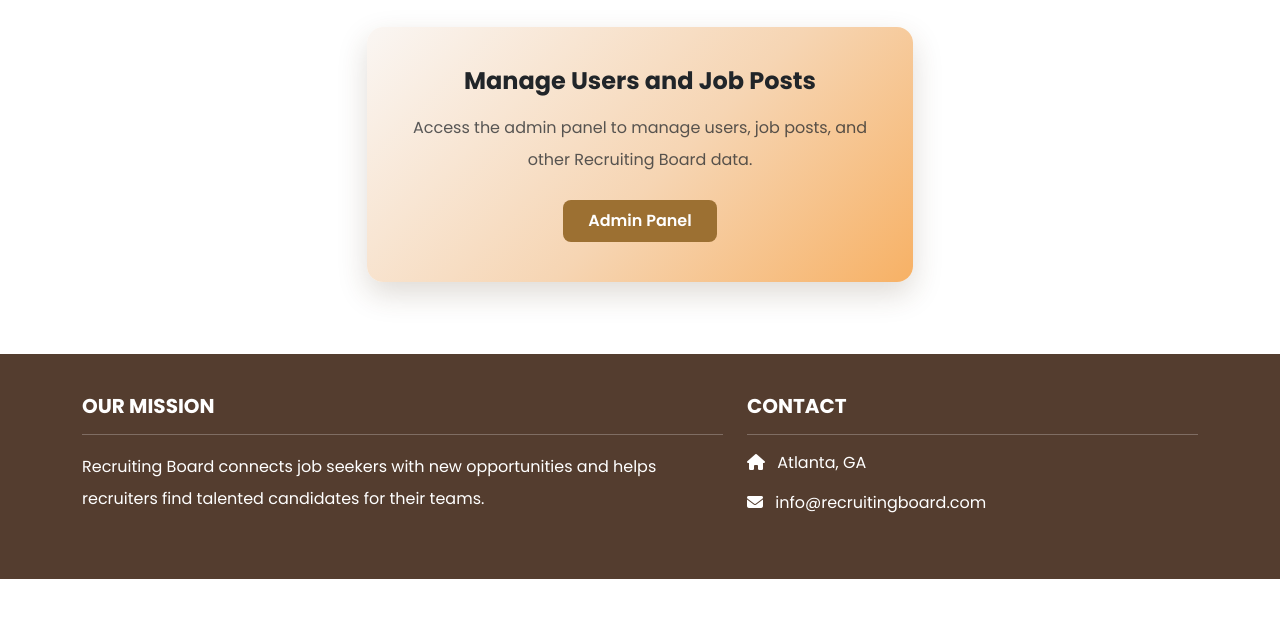
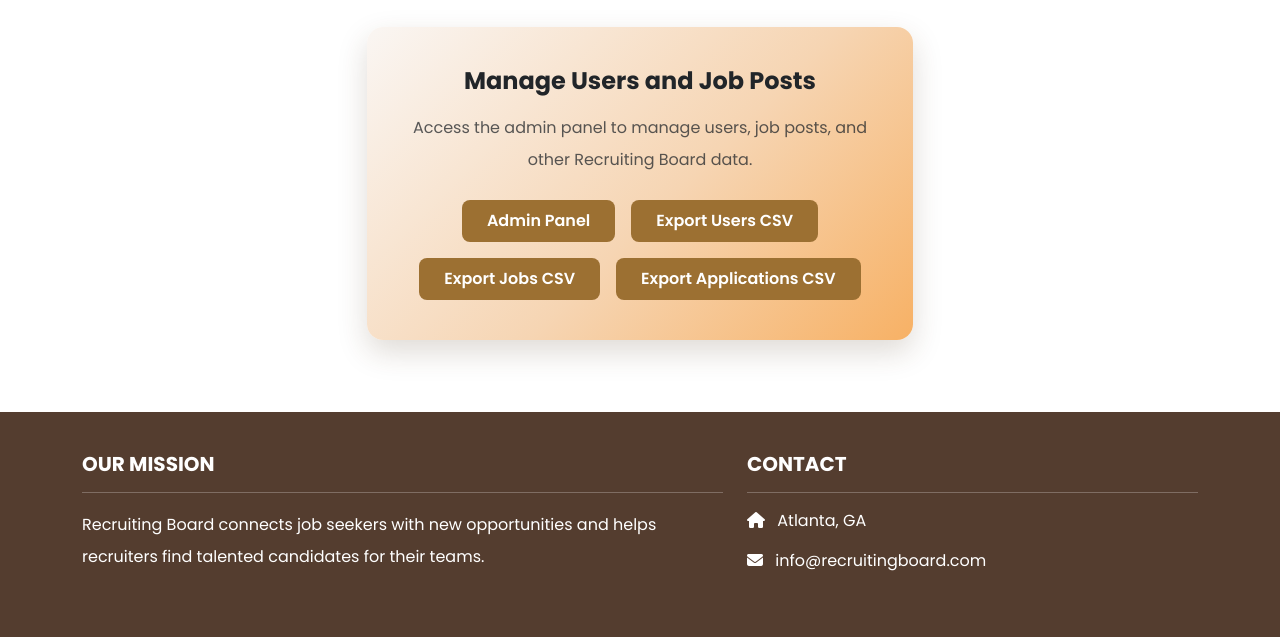
Before and after one commit to JadenKey/Recruiting-Board, a Django app: page / in a window 1280 px wide. Shown: the part 385-1022 px from the top of the page. Before the commit the page ends 964 px from the top, so only its background shows below. Run offline with Django 5.2, Linux system fonts and the light colour scheme; the visitor is signed in with stand-in values (Sample User, id 1); some libraries are stand-ins or nearby versions.

Commit message:
Story 23 implemented: admin can export users/jobs/applications as csv from app

```diff
--- a/home/templates/home/index.html
+++ b/home/templates/home/index.html
@@ -90,6 +90,15 @@
               <a href="{% url 'admin:index' %}" class="btn btn-rb px-4 py-2 fw-semibold">
                 Admin Panel
               </a>
+              <a href="{% url 'jobs.export_csv' 'users' %}" class="btn btn-rb px-4 py-2 fw-semibold">
+                Export Users CSV
+              </a>
+              <a href="{% url 'jobs.export_csv' 'jobs' %}" class="btn btn-rb px-4 py-2 fw-semibold">
+                Export Jobs CSV
+              </a>
+              <a href="{% url 'jobs.export_csv' 'applications' %}" class="btn btn-rb px-4 py-2 fw-semibold">
+                Export Applications CSV
+              </a>
             </div>
             {% endif %}
           </div>
--- a/jobs/urls.py
+++ b/jobs/urls.py
@@ -13,4 +13,5 @@ urlpatterns = [
     path('applications', views.applications, name='jobs.applications'),
     path('applications/<int:id>/candidate/', views.candidate_details, name='jobs.candidate_details'),
     path("<int:id>/recommendations/", views.candidate_recommendations, name="jobs.candidate_recommendations"),
+    path('export/<str:kind>', views.export_csv, name='jobs.export_csv'),
 ]
```
Also changed, not shown: jobs/views.py (+29 -0 lines).
